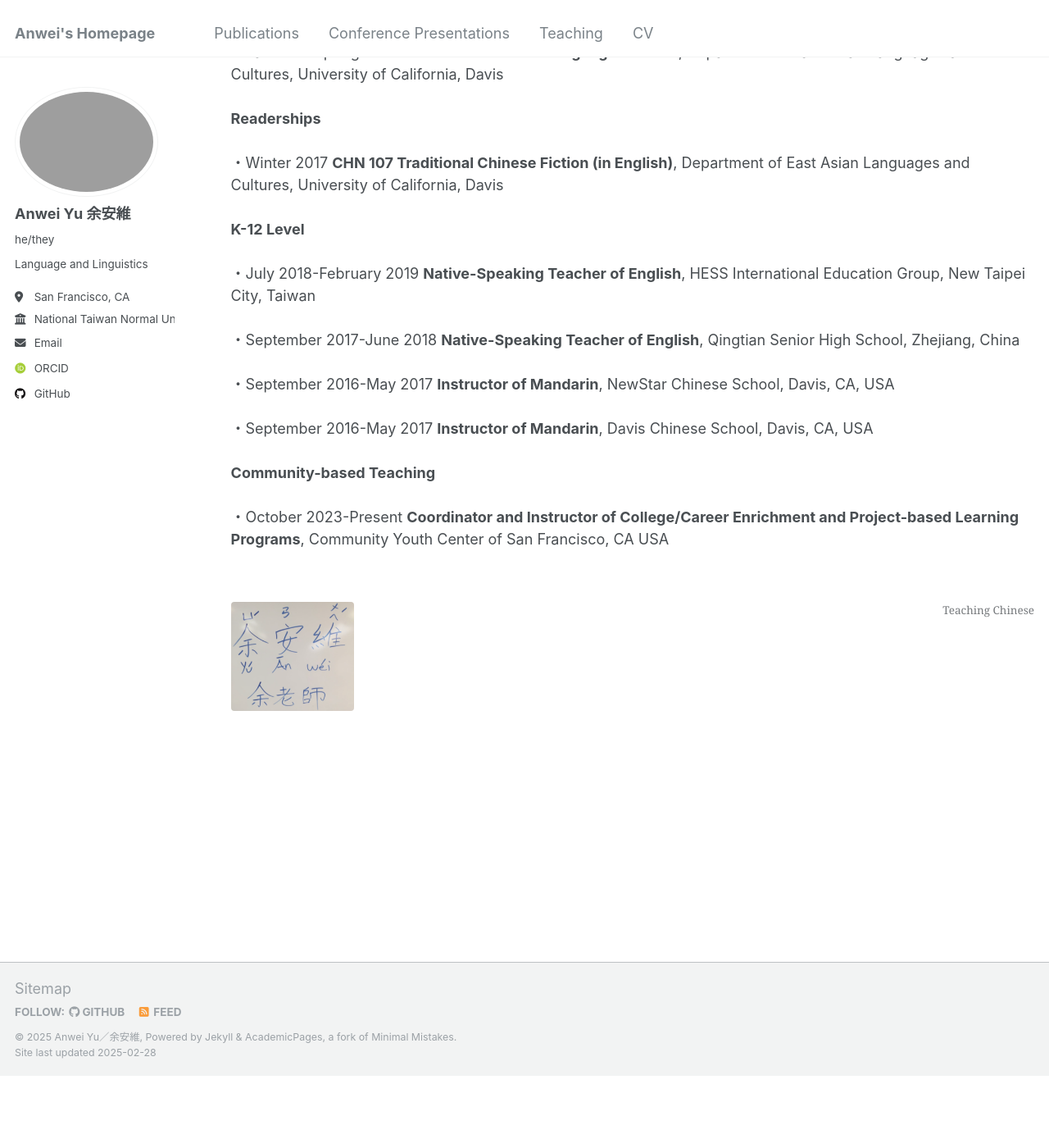
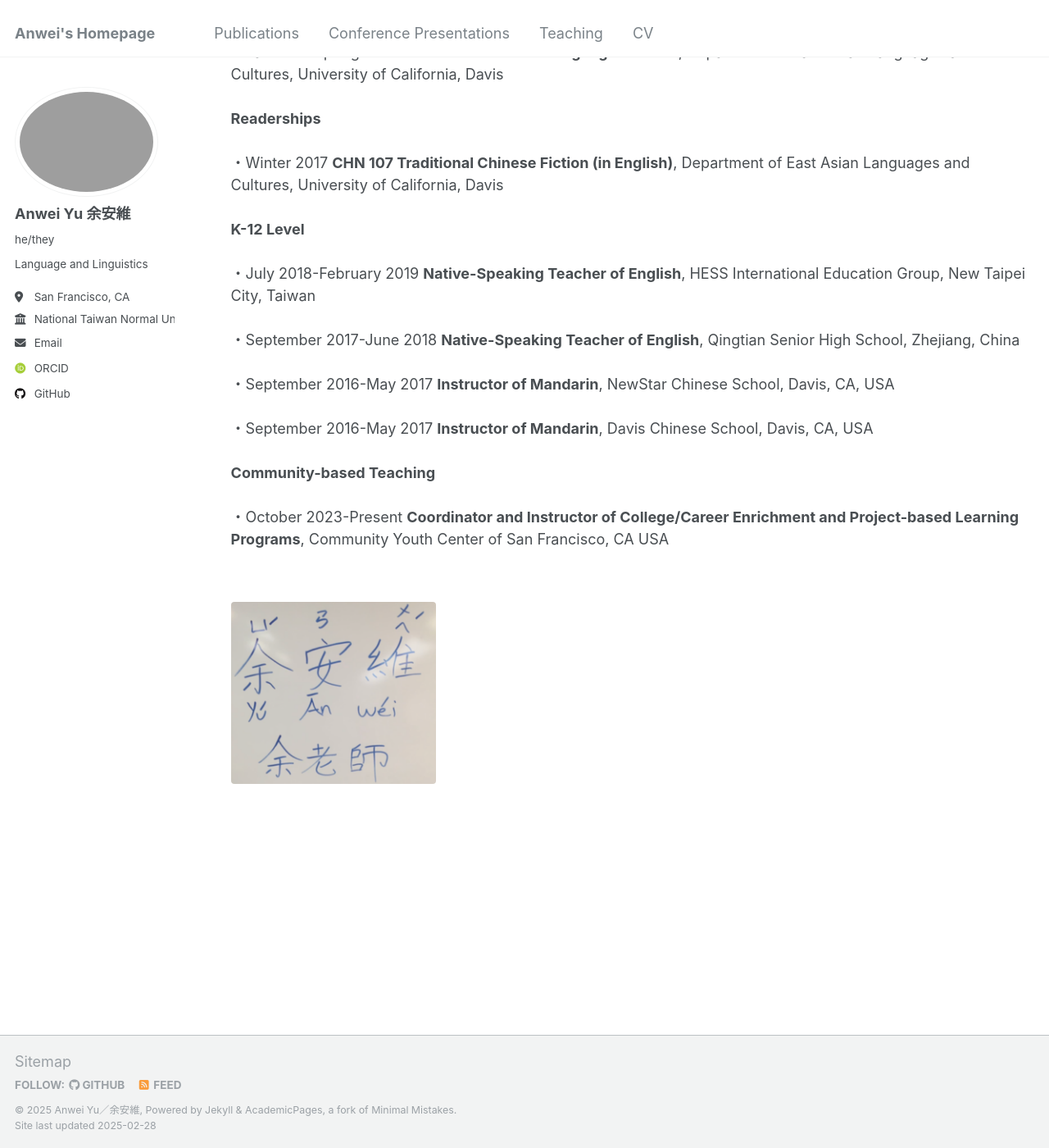
Before and after one commit to anweiyu/anweiyu.github.io, a Jekyll site: the page built from _pages/teaching.html, in a window 1280 px wide and 1400 px high, scrolled down 1232 px. Shown: the whole window at 82% size. Built offline with Jekyll 4.4.1, drawn with Linux system fonts in a browser that asks for light colours; some web fonts are replaced; before the commit the page ends 2544 px from its top, so only the background shows below that.

Commit message:
Update teaching.html

```diff
--- a/_pages/teaching.html
+++ b/_pages/teaching.html
@@ -32,12 +32,11 @@ author_profile: true
 ・October 2023-Present <strong>Coordinator and Instructor of College/Career Enrichment and Project-based Learning Programs</strong>, Community Youth Center of San Francisco, CA USA<br><br>
 <figure>
     <img src="{{site.baseurl}}/images/Teaching.png" alt="Teaching Chinese" class="responsive-img">
-    <figcaption>Teaching Chinese</figcaption>
 </figure>
 
 <style>
     .responsive-img {
-        max-width: 150px;
+        max-width: 250px;
         height: auto;
     }
 </style>
```
